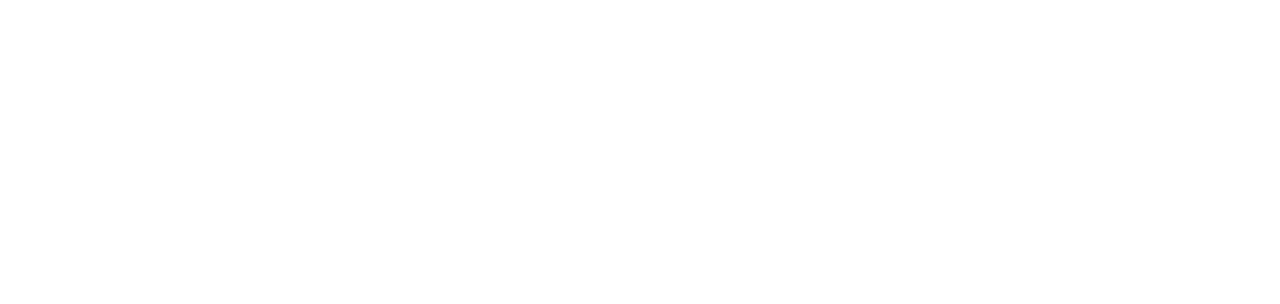
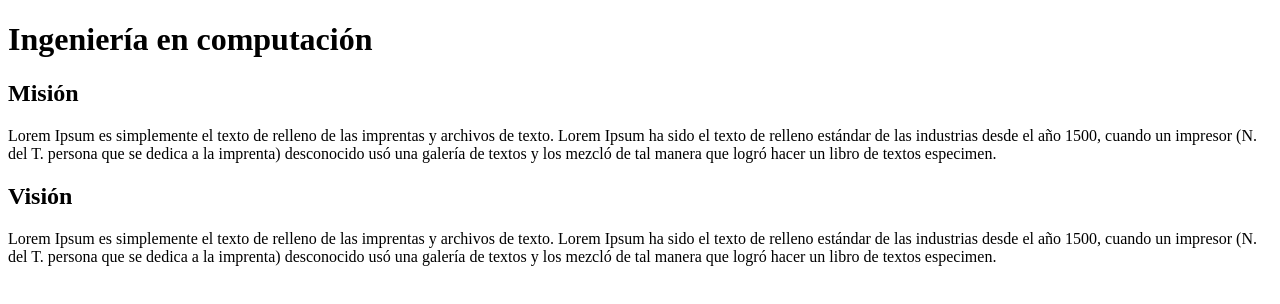
Before and after one commit to FJavier117/DevWeb02, a plain HTML site: page index.html in a window 1280 px wide. Drawn offline with Linux system fonts and the light colour scheme.

Commit message:
elementos de tipo block

```diff
--- a/index.html
+++ b/index.html
@@ -7,11 +7,16 @@
        aplicaciones moviles">
        <title>Ingenieria en computación</title>
        <link rel="shortcut icon" href="/ejemplo-02/src/images/favicon.ico">
-
    </head>
 
    <body>
-
+        <h1>Ingeniería en computación</h1>
+        <h2>Misión</h2>
+        <p>Lorem Ipsum es simplemente el texto de relleno de las imprentas y archivos de texto.
+            Lorem Ipsum ha sido el texto de relleno estándar de las industrias desde el año 1500, cuando un impresor (N. del T. persona que se dedica a la imprenta) desconocido usó una galería de textos y los mezcló de tal manera que logró hacer un libro de textos especimen. </p>
+        <h2>Visión</h2>
+        <p>Lorem Ipsum es simplemente el texto de relleno de las imprentas y archivos de texto.
+            Lorem Ipsum ha sido el texto de relleno estándar de las industrias desde el año 1500, cuando un impresor (N. del T. persona que se dedica a la imprenta) desconocido usó una galería de textos y los mezcló de tal manera que logró hacer un libro de textos especimen. </p>
    </body>
 
 </html>
```
